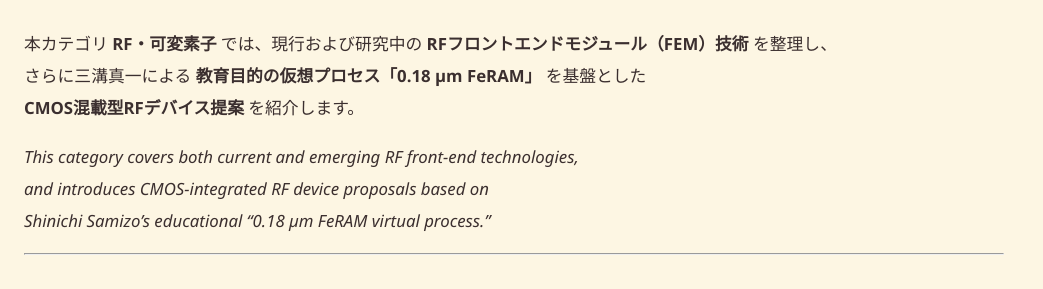
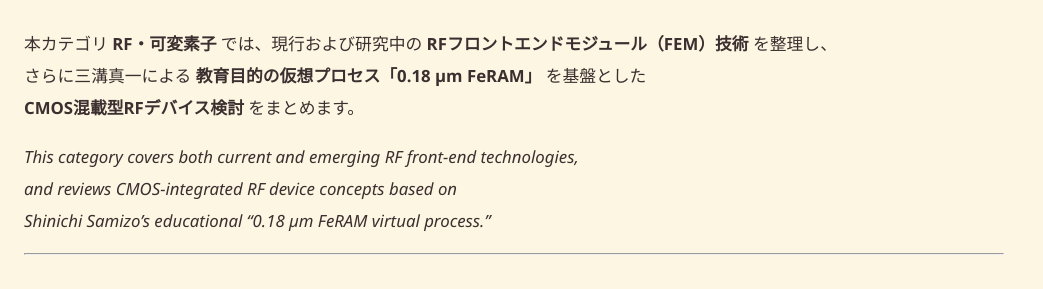
Before and after one commit to Samizo-AITL/Edusemi-Plus, a Jekyll site: the page built from applied-devices/rf-devices/index.md, in a window 1280 px wide and 900 px high, scrolled down 426 px. Shown: the part 164-453 px from the top of the window, without its empty margins (0-1043 px from the left). Built offline with Jekyll 4.4.1, drawn with Linux system fonts in a browser that asks for light colours.

Commit message:
Update index.md

```diff
--- a/applied-devices/rf-devices/index.md
+++ b/applied-devices/rf-devices/index.md
@@ -24,10 +24,10 @@ title: 📡 RF・可変素子 / RF & Tunable Devices
 
 本カテゴリ **RF・可変素子** では、現行および研究中の **RFフロントエンドモジュール（FEM）技術** を整理し、
 さらに三溝真一による **教育目的の仮想プロセス「0.18 µm FeRAM」** を基盤とした
-**CMOS混載型RFデバイス提案** を紹介します。
+**CMOS混載型RFデバイス検討** をまとめます。
 
 *This category covers both current and emerging RF front-end technologies,
-and introduces CMOS-integrated RF device proposals based on
+and reviews CMOS-integrated RF device concepts based on
 Shinichi Samizo’s educational “0.18 µm FeRAM virtual process.”*
 
 ---
```
